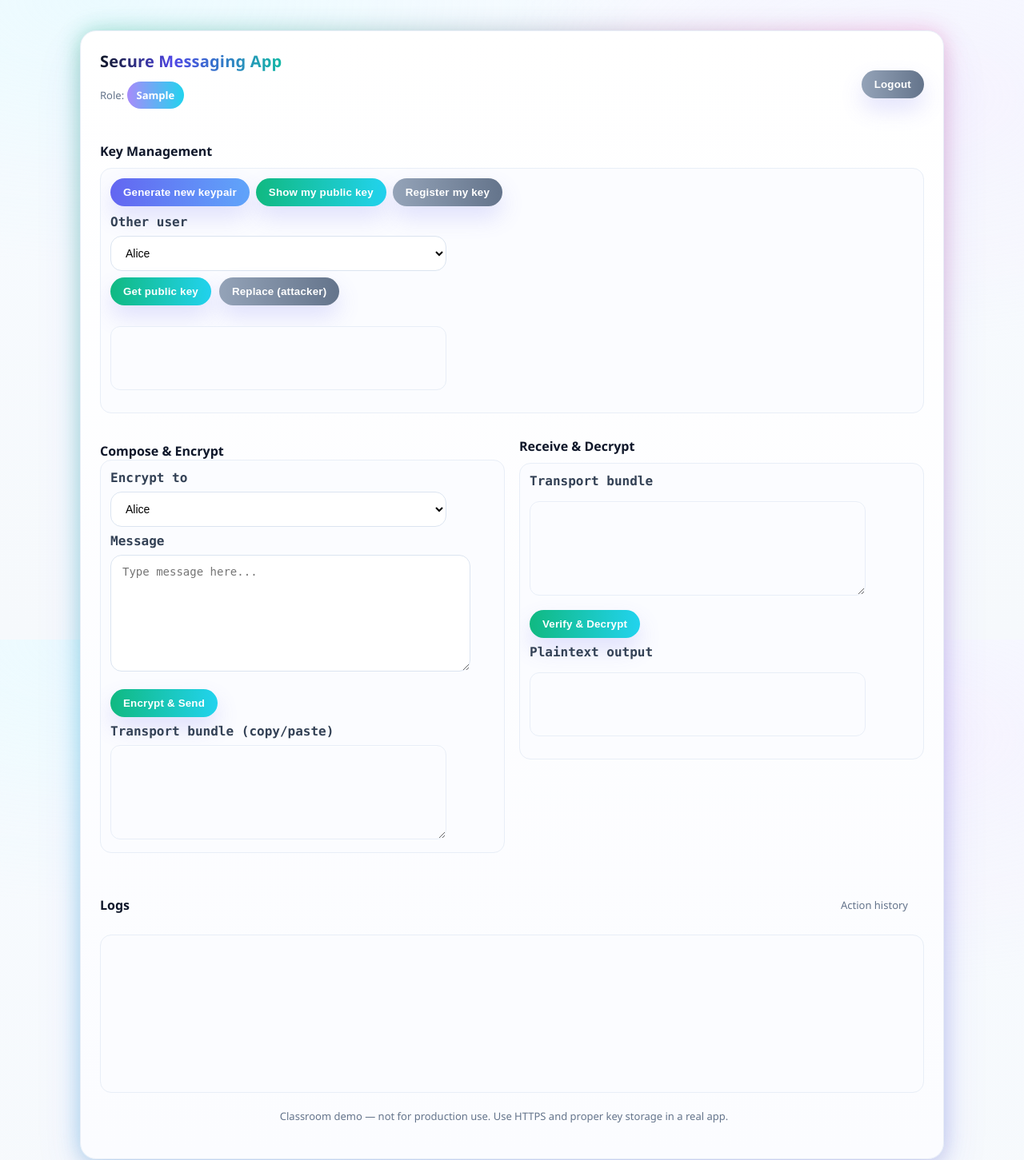
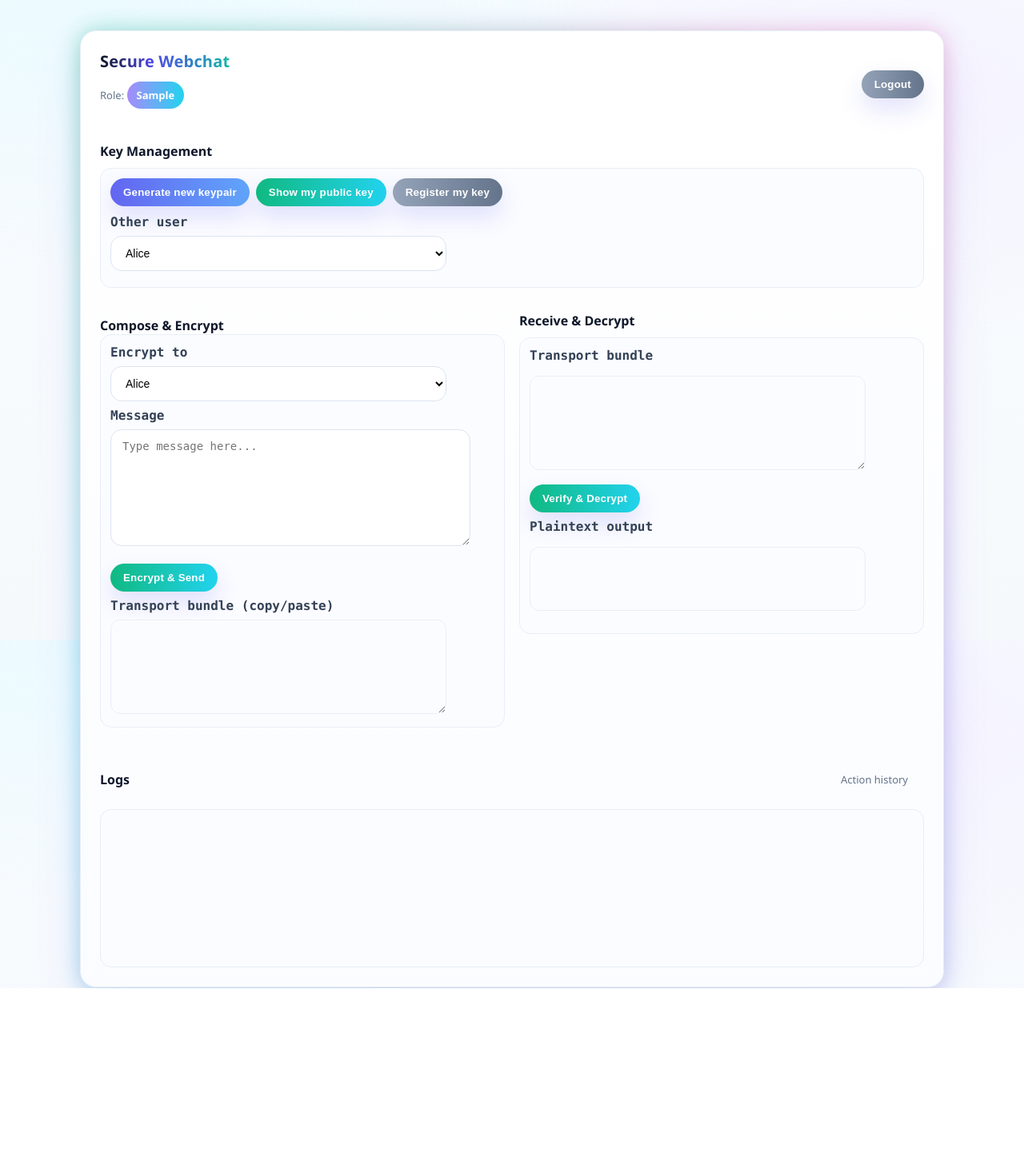
Before and after one commit to LenaAshqar/Secure-Messaging-Web-App, a Flask app: page /app in a window 1280 px wide. Shown: the whole page at 80% size. After the commit the page ends 1236 px from the top, so only its background shows below. Run offline with Flask 3, Linux system fonts and the light colour scheme; the visitor is signed in with stand-in values (Sample User, id 1).

Commit message:
edit GUI

```diff
--- a/templates/index.html
+++ b/templates/index.html
@@ -10,7 +10,7 @@
     <div class="card">
         <div class="header-row">
             <div>
-                <h1 style="font-size:20px;margin-bottom:6px">Secure Messaging App</h1>
+                <h1 style="font-size:20px;margin-bottom:6px">Secure Webchat</h1>
                 <div class="small">Role: <span id="role" class="role-pill">{{ username|capitalize }}</span></div>
             </div>
 
@@ -42,12 +42,12 @@
                             {% endfor %}
                         </select>
                         <div class="toolbar" style="margin-top:8px">
-                            <button id="btnGetPubkey" class="btn btn-primary pill">Get public key</button>
-                            <button id="btnReplacePubkey" class="btn btn-grey pill">Replace (attacker)</button>
+                            <!-- <button id="btnGetPubkey" class="btn btn-primary pill">Get public key</button>-->
+                            <!-- <button id="btnReplacePubkey" class="btn btn-grey pill">Replace (attacker)</button>-->
                         </div>
                     </div>
 
-                    <pre id="pubkeyArea" class="box mono"></pre>
+                    <!-- <pre id="pubkeyArea" class="box mono"></pre>-->
                 </div>
             </div>
 
@@ -110,10 +110,6 @@
                 </div>
             </div>
         </div>
-
-        <footer style="margin-top:12px">
-            <div class="small">Classroom demo — not for production use. Use HTTPS and proper key storage in a real app.</div>
-        </footer>
     </div>
 </div>
 
--- a/templates/login.html
+++ b/templates/login.html
@@ -3,7 +3,7 @@
 <head>
     <meta charset="utf-8">
     <meta name="viewport" content="width=device-width,initial-scale=1">
-    <title>Login — ChaCha20-Poly1305</title>
+    <title>Login — Secure Webchat</title>
     <link rel="stylesheet" href="{{ url_for('static', filename='style.css') }}">
 </head>
 <body>
```
